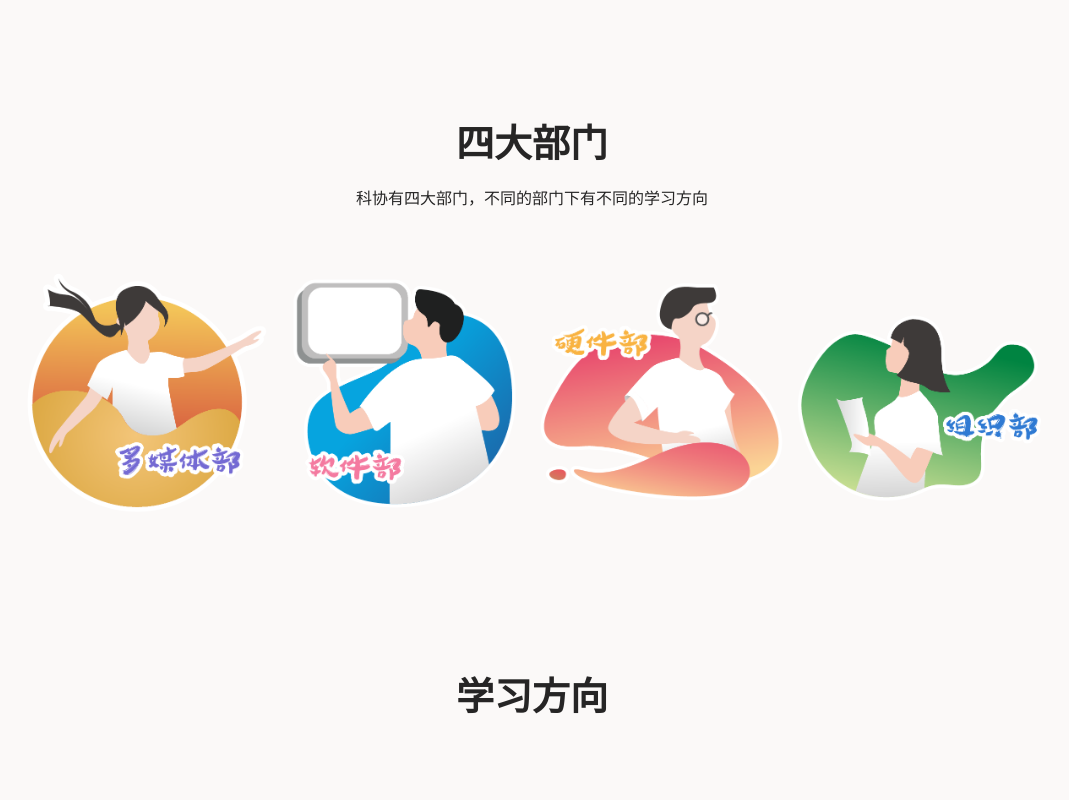
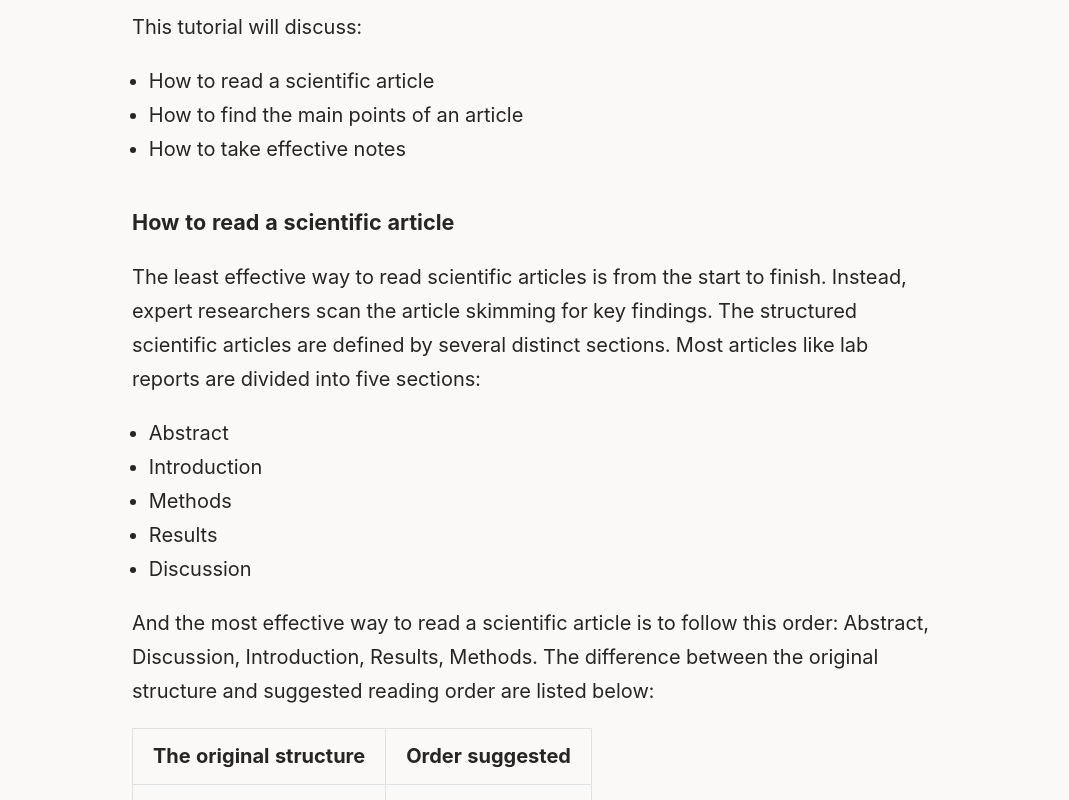
Before and after one commit to sanyuankexie/hello.kexie.space, a React (Create React App) app: page /mp in a window 1280 px wide. Shown: the part 860-1660 px from the top of the page, without its empty margins (108-1177 px from the left). Built offline with nearby package versions, Linux system fonts and the light colour scheme.

Commit message:
react-router-dom

```diff
--- a/package.json
+++ b/package.json
@@ -10,6 +10,7 @@
     "@types/node": "^12.0.0",
     "@types/react": "^17.0.0",
     "@types/react-dom": "^17.0.0",
+    "@types/react-router-dom": "^5.1.7",
     "antd": "^4.15.5",
     "hosted-git-info": "^2.8.9",
     "is-svg": "4.2.2",
@@ -17,6 +18,7 @@
     "postcss": "8.2.10",
     "react": "^17.0.2",
     "react-dom": "^17.0.2",
+    "react-router-dom": "^5.2.0",
     "react-scripts": "4.0.3",
     "typescript": "^4.1.2",
     "web-vitals": "^1.0.1"
--- a/src/App.tsx
+++ b/src/App.tsx
@@ -1,4 +1,5 @@
 import React, {Component} from 'react';
+import {Route, Switch} from 'react-router-dom'
 
 import FloatMenu from "./component/FloatMenu/FloatMenu";
 import Welcome from "./pages/Welcome/Welcome";
@@ -13,8 +14,10 @@ class App extends Component {
             <div>
                 <div>
                     <FloatMenu/>
-                    {/*<Article/>*/}
-                    <Welcome/>
+                    <Switch>
+                        <Route path="/mp" component={Article}/>
+                        <Route path="/" component={Welcome}/>
+                    </Switch>
                     <Footer/>
                 </div>
             </div>
--- a/src/component/Footer/Footer.module.css
+++ b/src/component/Footer/Footer.module.css
@@ -25,7 +25,7 @@
 }
 
 .item{
-    list-style-type: none
+    list-style-type: none;
 }
 
 .blank{
--- a/src/index.tsx
+++ b/src/index.tsx
@@ -1,11 +1,14 @@
 import React from 'react';
 import ReactDOM from 'react-dom';
+import {BrowserRouter} from 'react-router-dom'
 import App from './App';
 
 import 'antd/dist/antd.css'; // or 'antd/dist/antd.less'
 
 
 ReactDOM.render(
-    <App/>,
+    <BrowserRouter>
+        <App/>
+    </BrowserRouter>,
     document.getElementById('root')
 );
--- a/src/pages/Article/Article.module.css
+++ b/src/pages/Article/Article.module.css
@@ -7,11 +7,11 @@
     margin: auto auto 200px;
 }
 
-.article p, li, th, td{
+.article p, .article li, .article th, .article td{
     font-size: 20px;
 }
 
-.article h1,h2,h3,h4,h5{
+.article h1, .article h2, .article h3, .article h4, .article h5{
     margin: 0 !important;
     font-weight: bold;
 }
@@ -22,7 +22,7 @@
     border-bottom: 1px solid #eaecef;
 }
 
-.article h3, h4, h5, h6 {
+.article h3, .article h4, .article h5, .article h6 {
     font-size: 1.35rem;
     margin-top: -3.1rem;
     padding-top: 1.6rem;
@@ -33,11 +33,11 @@
     margin-block-end: 1em;
 }
 
-.article ol,ul{
+.article ol, .article ul{
     padding-left: 1.2em;
 }
 
-.article ol, p, ul {
+.article ol, .article p, .article ul {
     line-height: 1.7;
 }
 
@@ -55,7 +55,7 @@
     background-color: #f6f8fa;
 }
 
-.article td, th {
+.article td, .article th {
     border: 1px solid #dfe2e5;
     padding: .6em 1em;
 }
@@ -90,7 +90,7 @@
 }
 
 @media screen and (max-width: 767px) {
-    .article p, li, th, td{
+    .article p, .article li, .article th, .article td{
         font-size: 16px;
     }
 }
```
Also changed, not shown: 1 other file (tests, documents, lock files or other folders).
